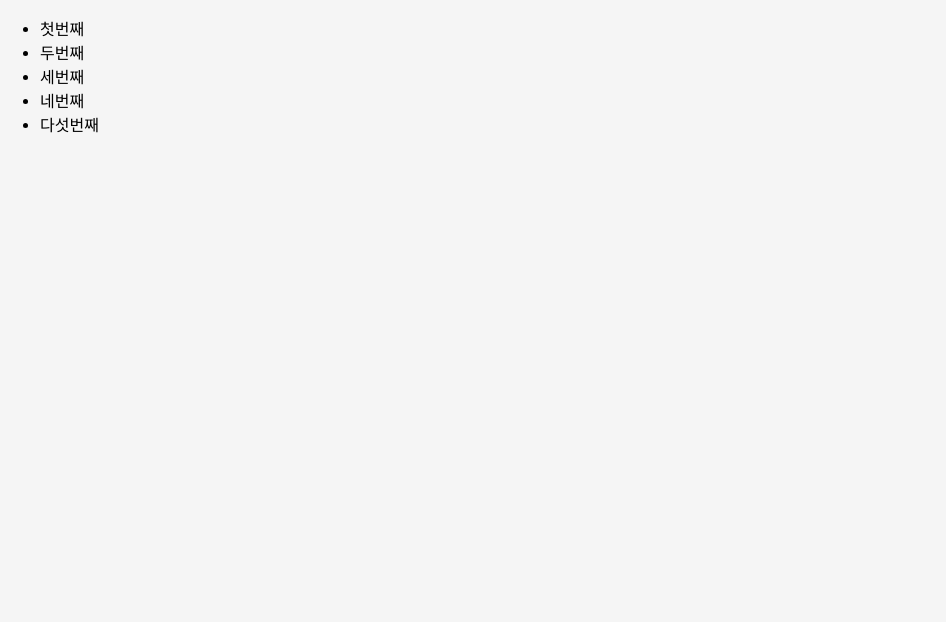
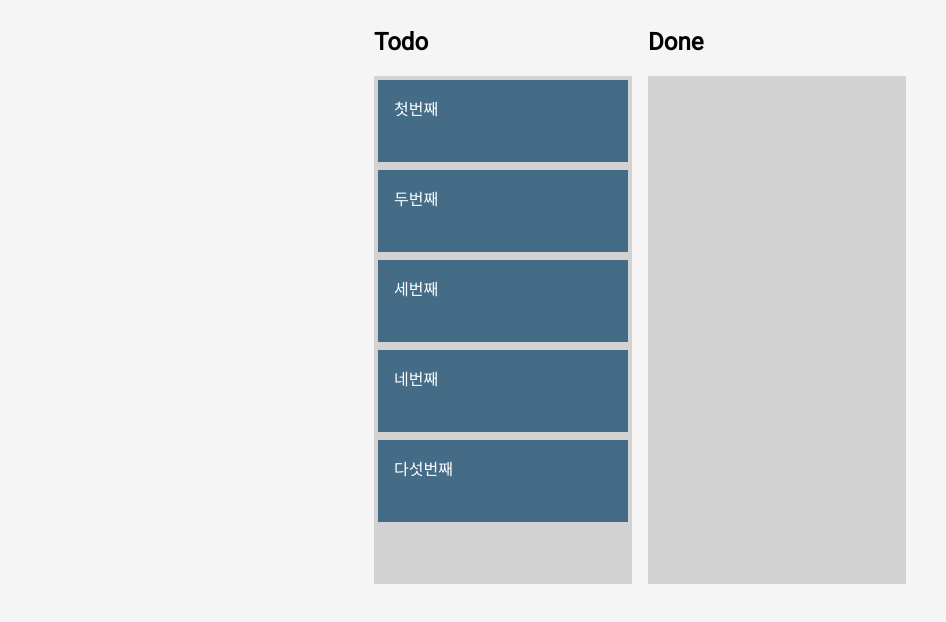
Before and after one commit to leesb971204/React, a React (Create React App) app in the folder kanban-board/: page / in a window 1280 px wide. Shown: the top 622 px of the page, without its empty margins (0-946 px from the left). Built offline with nearby package versions, Linux system fonts and the light colour scheme.

Commit message:
Fix 칼럼 컴포넌트화 완료

```diff
--- a/kanban-board/src/App.js
+++ b/kanban-board/src/App.js
@@ -1,7 +1,6 @@
 import React, { useCallback, useState } from "react";
 import { DragDropContext } from "react-beautiful-dnd";
-import List1 from "./components/List1";
-import List2 from "./components/List2";
+import List from "./components/List";
 
 const App = () => {
   const items = [
@@ -13,12 +12,12 @@ const App = () => {
   ];
 
   const columsList = {
-    1: {
-      name: "1",
+    Todo: {
+      name: "Todo",
       items: items,
     },
-    2: {
-      name: "2",
+    Done: {
+      name: "Done",
       items: [],
     },
   };
@@ -26,16 +25,23 @@ const App = () => {
 
   //결과 재정렬 함수
   const reorder = useCallback((result, columns, setColumns) => {
-    console.log(result);
+    //범위 밖으로 떨구면 아무것도 안함
     if (!result.destination) return;
+
+    // 다른 컬럼으로 이동시
     if (result.source.droppableId !== result.destination.droppableId) {
-      const sourceColumn = columns[result.source.droppabledId];
-      const destColumn = columns[result.source.droppableId];
+      //출발, 도착 컬럼 정보
+      const sourceColumn = columns[result.source.droppableId];
+      const destColumn = columns[result.destination.droppableId];
+
+      //촐발, 도착 컬럼의 아이템
       const sourceItems = [...sourceColumn.items];
       const destItems = [...destColumn.items];
 
+      //드래그한 item
       const [remove] = sourceItems.splice(result.source.index, 1);
-      destItems.splice(result.source.destination.index, 0, remove);
+      //도착 컬럼 아이템에 삽입
+      destItems.splice(result.destination.index, 0, remove);
 
       setColumns({
         ...columns,
@@ -49,15 +55,29 @@ const App = () => {
         },
       });
     }
+
+    // 같은 컬럼에서 순서만 바꿀 때
+    else {
+      const column = columns[result.source.droppableId];
+      const copiedItems = [...column.items];
+
+      const [remove] = copiedItems.splice(result.source.index, 1);
+      copiedItems.splice(result.destination.index, 0, remove);
+      setColumns({
+        ...columns,
+        [result.source.droppableId]: {
+          ...column,
+          items: copiedItems,
+        },
+      });
+    }
   }, []);
-  console.log(columsList);
   return (
-    <div>
+    <div style={{ display: "flex", justifyContent: "center", height: "100%" }}>
       <DragDropContext
         onDragEnd={(result) => reorder(result, columns, setColumns)}
       >
-        <List1 list={columsList[1].items}></List1>
-        <List2 list={columsList[2].items}></List2>
+        <List columns={columns}></List>
       </DragDropContext>
     </div>
   );
--- /dev/null
+++ b/kanban-board/src/components/List.js
@@ -0,0 +1,64 @@
+import React from "react";
+import { Draggable, Droppable } from "react-beautiful-dnd";
+
+const List1 = ({ columns }) => {
+  return Object.entries(columns).map(([key, value]) => {
+    return (
+      <div key={key} style={{ margin: "8px" }}>
+        <h2>{value.name}</h2>
+        <div>
+          <Droppable droppableId={key}>
+            {(provided, snapshot) => {
+              return (
+                <div
+                  {...provided.droppableProps}
+                  ref={provided.innerRef}
+                  style={{
+                    background: snapshot.isDraggingOver
+                      ? "lightblue"
+                      : "lightgrey",
+                    padding: 4,
+                    width: 250,
+                    minHeight: 500,
+                  }}
+                >
+                  {value.items.map((item, index) => (
+                    <Draggable
+                      key={item.id}
+                      draggableId={item.id}
+                      index={index}
+                    >
+                      {(provided) => (
+                        <div
+                          {...provided.dragHandleProps}
+                          {...provided.draggableProps}
+                          ref={provided.innerRef}
+                          style={{
+                            userSelect: "none",
+                            padding: 16,
+                            margin: "0 0 8px 0",
+                            minHeight: "50px",
+                            backgroundColor: snapshot.isDragging
+                              ? "#263B4A"
+                              : "#456C86",
+                            color: "white",
+                            ...provided.draggableProps.style,
+                          }}
+                        >
+                          {item.title}
+                        </div>
+                      )}
+                    </Draggable>
+                  ))}
+                  {provided.placeholder}
+                </div>
+              );
+            }}
+          </Droppable>
+        </div>
+      </div>
+    );
+  });
+};
+
+export default List1;
--- a/kanban-board/src/components/List1.js
+++ /dev/null
@@ -1,31 +0,0 @@
-import React from "react";
-import { Draggable, Droppable } from "react-beautiful-dnd";
-
-const List1 = ({ list }) => {
-  console.log(list);
-  return (
-    <Droppable droppableId="1">
-      {(provided) => (
-        <ul {...provided.droppableProps} ref={provided.innerRef}>
-          {list.map((item, index) => (
-            <Draggable key={item.id} draggableId={item.id} index={index}>
-              {(provided) => (
-                <li
-                  {...provided.dragHandleProps}
-                  {...provided.draggableProps}
-                  ref={provided.innerRef}
-                  onClick={() => console.log(provided)}
-                >
-                  {item.title}
-                </li>
-              )}
-            </Draggable>
-          ))}
-          {provided.placeholder}
-        </ul>
-      )}
-    </Droppable>
-  );
-};
-
-export default List1;
--- a/kanban-board/src/components/List2.js
+++ /dev/null
@@ -1,30 +0,0 @@
-import React from "react";
-import { Draggable, Droppable } from "react-beautiful-dnd";
-
-const List2 = ({ list }) => {
-  return (
-    <Droppable droppableId="2">
-      {(provided) => (
-        <ul {...provided.droppableProps} ref={provided.innerRef}>
-          {list.map((item, index) => (
-            <Draggable key={item.id} draggableId={item.id} index={index}>
-              {(provided) => (
-                <li
-                  {...provided.dragHandleProps}
-                  {...provided.draggableProps}
-                  ref={provided.innerRef}
-                  onClick={() => console.log(provided)}
-                >
-                  {item.title}
-                </li>
-              )}
-            </Draggable>
-          ))}
-          {provided.placeholder}
-        </ul>
-      )}
-    </Droppable>
-  );
-};
-
-export default List2;
```
